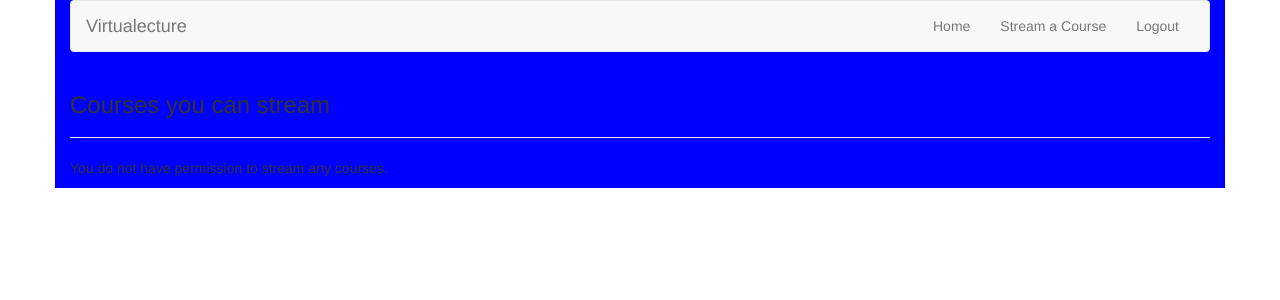
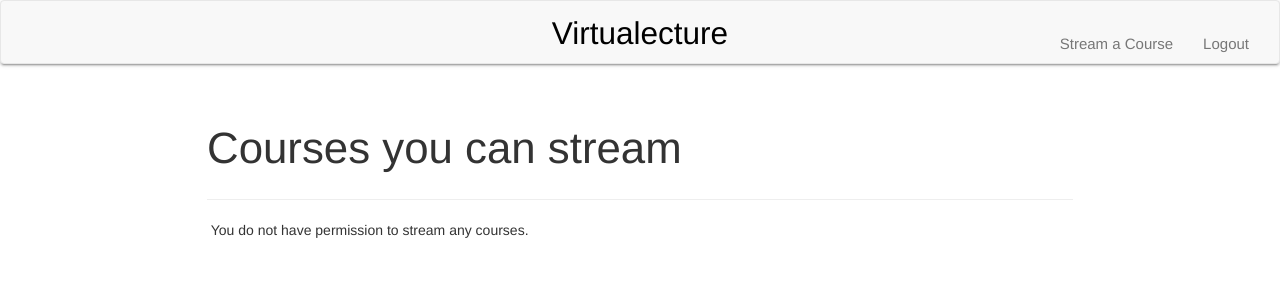
Before and after one commit to renzobautista/virtualecture, a Django app: template portal/templates/portal/stream.html in a window 1280 px wide. Shown: the top 300 px of the page. Run offline with Django 3.2, Linux system fonts and the light colour scheme; the template is opened without the code that fills it, so the values that code supplies are empty; parts of the project's set-up code (start-up, migrations or seed data) failed here and were passed over; some libraries are stand-ins or nearby versions.

Commit message:
Added materialize and containers

```diff
--- a/portal/static/portal/css/portal.css
+++ b/portal/static/portal/css/portal.css
@@ -2,7 +2,13 @@ body {
     background: white;
 }
 
-#siteContainer{
 
-	background-color:blue;
+.brand-logo a{
+	color:black;
+	text-decoration:none;
 }
+
+.nav-content{
+	position:relative;
+	top:18px;
+}
--- a/portal/templates/portal/base.html
+++ b/portal/templates/portal/base.html
@@ -8,15 +8,13 @@
   <link rel="stylesheet" href="https://maxcdn.bootstrapcdn.com/bootstrap/3.3.6/css/bootstrap.min.css">
   <script src="https://ajax.googleapis.com/ajax/libs/jquery/1.12.0/jquery.min.js"></script>
   <script src="https://maxcdn.bootstrapcdn.com/bootstrap/3.3.6/js/bootstrap.min.js"></script>
+  <link rel="stylesheet" href="https://cdnjs.cloudflare.com/ajax/libs/materialize/0.97.7/css/materialize.min.css">
+  <script src="https://cdnjs.cloudflare.com/ajax/libs/materialize/0.97.7/js/materialize.min.js"></script>
+  <link href="https://fonts.googleapis.com/icon?family=Material+Icons" rel="stylesheet">
+
   <link rel="stylesheet" href="{% static 'portal/css/portal.css' %}"></script>
 </head>
 <body>
-  <div class="container">
-    <div class="row">
-      <div id="siteContainer" class="col-md-12">
         {% block page_content %}{% endblock %}
-      </div>
-    </div>
-  </div>
 </body>
 </html>
--- a/portal/templates/portal/header.html
+++ b/portal/templates/portal/header.html
@@ -1,11 +1,18 @@
-<nav class="navbar navbar-default">
+<ul id="nav-dropdown" class="dropdown-content">
+    <li><a href="{% url 'home' %}">Home</a></li>
+    <li><a href="{% url 'stream' %}">Stream a Course</a></li>
+    <li><a href="{% url 'logout' %}">Logout</a></li>
+  <li class="divider"></li>
+</ul>
+
+<nav class="navbar navbar-default nav-wrapper">
     <div class="container-fluid">
         <div class="navbar-header">
-            <span class="navbar-brand" href="#">Virtualecture</span>
+            <span class="brand-logo center" href="#"><a href="{% url 'home' %}">Virtualecture</a></span>
+
         </div>
         <div class="collapse navbar-collapse">
-            <ul class="nav navbar-nav navbar-right">
-                <li><a href="{% url 'home' %}">Home</a></li>
+            <ul class="nav navbar-nav navbar-right nav-content">
                 <li><a href="{% url 'stream' %}">Stream a Course</a></li>
                 <li><a href="{% url 'logout' %}">Logout</a></li>
             </ul>
--- a/portal/templates/portal/index.html
+++ b/portal/templates/portal/index.html
@@ -2,8 +2,9 @@
 
 {% block page_content %}
 {% include 'portal/header.html' %}
+<div class="container">
 <div class="page-header">
-  <h3>Courses now streaming at {{ school }}</h3>
+  <h5>Courses now streaming at {{ school }}</h5>
 </div>
 <div class="row">
     {% if streams %}
@@ -24,4 +25,5 @@
         </div>
     {% endif %}
 </div>
+</div>
 {% endblock %}
--- a/portal/templates/portal/landing_page.html
+++ b/portal/templates/portal/landing_page.html
@@ -1,6 +1,7 @@
 {% extends 'portal/base.html' %}
 
 {% block page_content %}
+<div class="container">
 <div class="jumbotron">
     <h1>Virtualecture</h1>
     <p>Stream and attend classes remotely.</p>
@@ -27,4 +28,5 @@
         </form>
     </div>
 </div>
+</div>
 {% endblock %}
--- a/portal/templates/portal/stream.html
+++ b/portal/templates/portal/stream.html
@@ -2,6 +2,7 @@
 
 {% block page_content %}
 {% include 'portal/header.html' %}
+<div class="container">
 <div class="page-header">
     <h3>Courses you can stream</h3>
 </div>
@@ -24,5 +25,6 @@
         </div>
     {% endif %}
 </div>
+<div class="container">
 
 {% endblock %}
--- a/portal/templates/portal/stream_course.html
+++ b/portal/templates/portal/stream_course.html
@@ -2,6 +2,7 @@
 
 {% block page_content %}
 {% include 'portal/header.html' %}
+<div class="container">
 <div class="page-header">
     <h3>You are now streaming {{ stream.course.course_number }}</h3>
 </div>
@@ -11,6 +12,7 @@
         <div id="stream-info">Watching: <span id="here-now">0</span></div>
         <button id="end" onclick="end()">Done</button> <br>
     </div>
+</div>
 </div>
 <script src="https://cdn.pubnub.com/pubnub-3.7.14.min.js"></script>
 <script src="https://cdn.pubnub.com/webrtc/webrtc.js"></script>
--- a/portal/templates/portal/view_course.html
+++ b/portal/templates/portal/view_course.html
@@ -2,11 +2,13 @@
 
 {% block page_content %}
 {% include 'portal/header.html' %}
+<div class="container">
 <div class="page-header">
     <h3>You are now viewing {{ stream.course.course_number }}</h3>
 </div>
 <div id="vid-box"></div>
 <div id="stream-info">Watching: <span id="here-now">0</span></div>
+</div>
 <script src="https://cdn.pubnub.com/pubnub-3.7.14.min.js"></script>
 <script src="https://cdn.pubnub.com/webrtc/webrtc.js"></script>
 <script src="https://cdn.pubnub.com/webrtc/rtc-controller.js"></script>
```
Also changed, not shown: portal/templates/portal/images/virtualecture.png (added).
